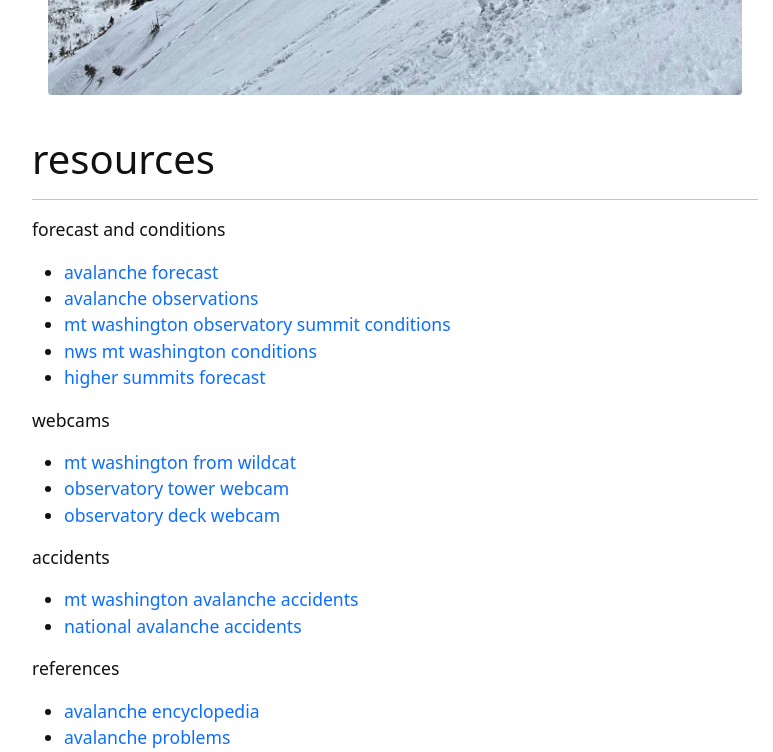
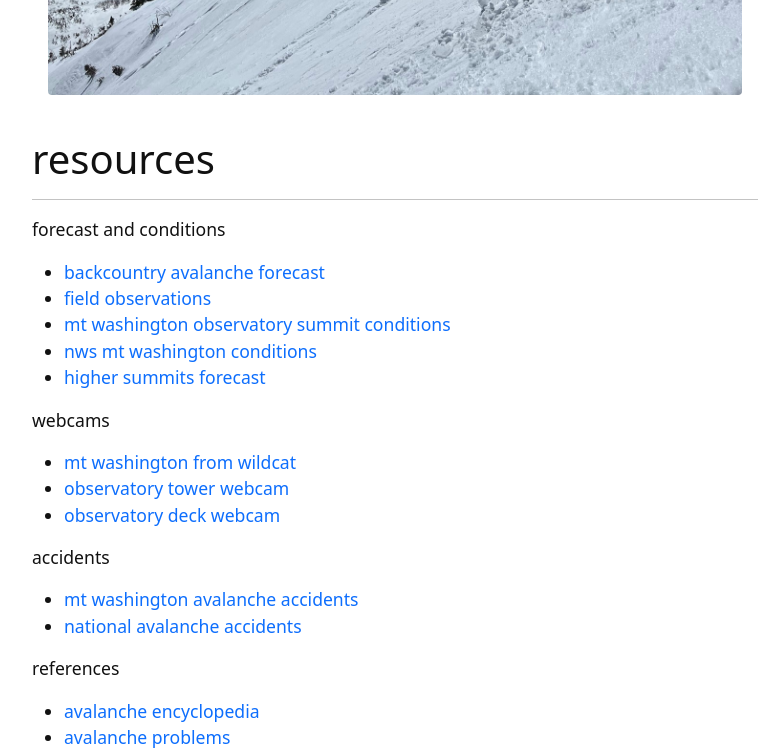
Before and after one commit to ccluett/website, a Jekyll site: the page built from content/avalanche.md, in a window 1280 px wide and 900 px high, scrolled down 1019 px, cut to the strip 0-752 px from the top of the window. Shown: the whole strip, without its empty margins (245-1018 px from the left). Built offline with Jekyll 4.4.1, drawn with Linux system fonts in a browser that asks for light colours.

Commit message:
Update avalanche.md

```diff
--- a/content/avalanche.md
+++ b/content/avalanche.md
@@ -7,8 +7,8 @@ nav: avalanche forecast
 # resources
 --------
 forecast and conditions
-* [avalanche forecast](https://www.mountwashingtonavalanchecenter.org/forecasts/#/presidential-range)
-* [avalanche observations](https://www.mountwashingtonavalanchecenter.org/observations/#/view)
+* [backcountry avalanche forecast](https://www.mountwashingtonavalanchecenter.org/forecasts/#/presidential-range)
+* [field observations](https://www.mountwashingtonavalanchecenter.org/observations/#/view)
 * [mt washington observatory summit conditions](https://www.mountwashington.org/experience-the-weather/current-summit-conditions.aspx)
 * [nws mt washington conditions](https://forecast.weather.gov/MapClick.php?lat=44.27049000000005&lon=-71.30345999999997)
 * [higher summits forecast](https://www.mountwashington.org/experience-the-weather/higher-summit-forecast.aspx)
```
